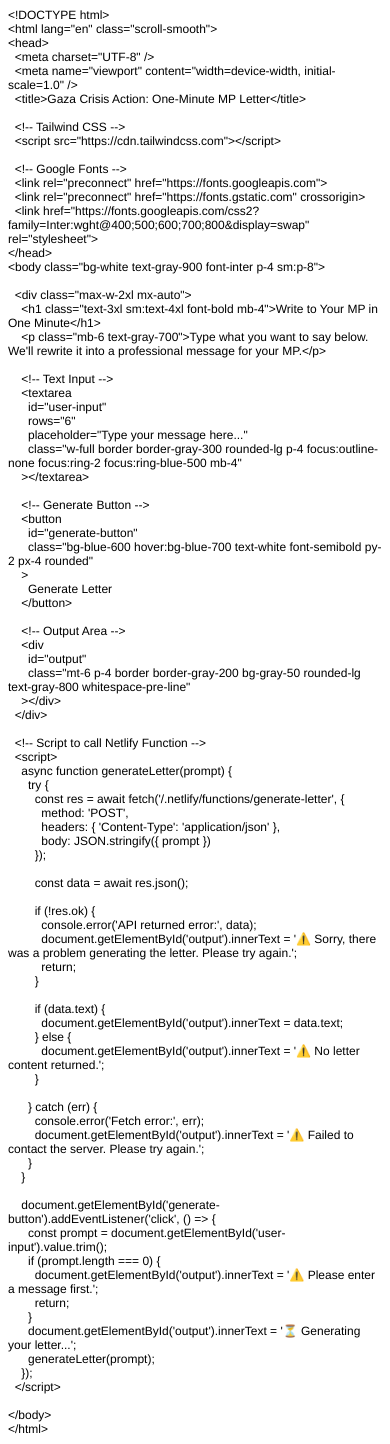
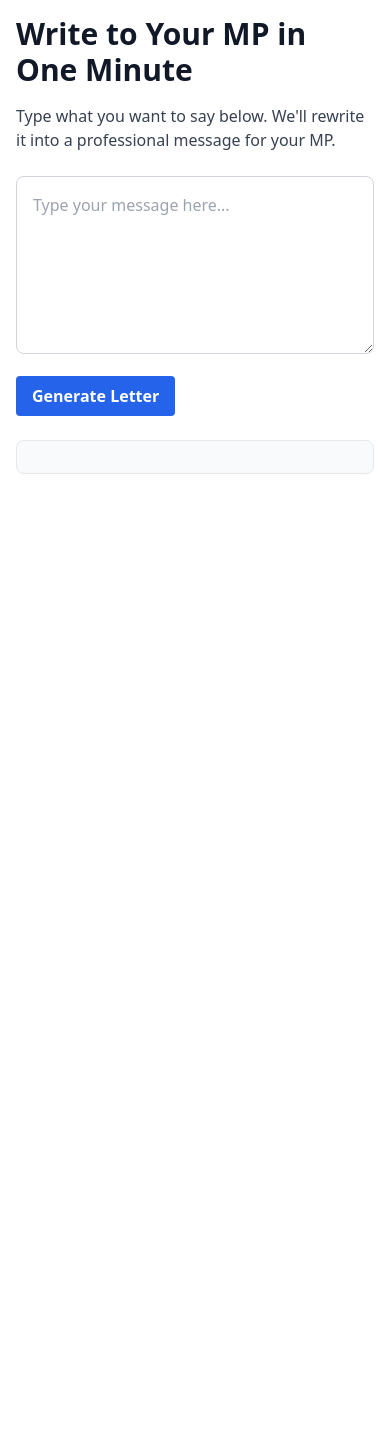
Before and after one commit to pkad19/gaza-letter-tool, a website: page index.html in a window 390 px wide. After the commit the page ends 844 px from the top, so only its background shows below. Drawn offline with nearby package versions, Linux system fonts and the light colour scheme.

Commit message:
Update index.html for MP letter app

```diff
--- a/index.html
+++ b/index.html
@@ -1,103 +1,83 @@
-<!DOCTYPE html PUBLIC "-//W3C//DTD HTML 4.01//EN" "http://www.w3.org/TR/html4/strict.dtd">
-<html>
+
+<!DOCTYPE html>
+<html lang="en" class="scroll-smooth">
 <head>
-  <meta http-equiv="Content-Type" content="text/html; charset=utf-8">
-  <meta http-equiv="Content-Style-Type" content="text/css">
-  <title></title>
-  <meta name="Generator" content="Cocoa HTML Writer">
-  <meta name="CocoaVersion" content="2575.6">
-  <style type="text/css">
-    p.p1 {margin: 0.0px 0.0px 0.0px 0.0px; font: 12.0px Helvetica}
-    p.p2 {margin: 0.0px 0.0px 0.0px 0.0px; font: 12.0px Helvetica; min-height: 14.0px}
-  </style>
+  <meta charset="UTF-8" />
+  <meta name="viewport" content="width=device-width, initial-scale=1.0" />
+  <title>Gaza Crisis Action: One‑Minute MP Letter</title>
+  <!-- Tailwind CSS -->
+  <script src="https://cdn.tailwindcss.com"></script>
+  <!-- Google Fonts -->
+  <link rel="preconnect" href="https://fonts.googleapis.com">
+  <link rel="preconnect" href="https://fonts.gstatic.com" crossorigin>
+  <link href="https://fonts.googleapis.com/css2?family=Inter:wght@400;500;600;700;800&display=swap" rel="stylesheet">
 </head>
-<body>
-<p class="p1">&lt;!DOCTYPE html&gt;</p>
-<p class="p1">&lt;html lang="en" class="scroll-smooth"&gt;</p>
-<p class="p1">&lt;head&gt;</p>
-<p class="p1"><span class="Apple-converted-space">  </span>&lt;meta charset="UTF-8" /&gt;</p>
-<p class="p1"><span class="Apple-converted-space">  </span>&lt;meta name="viewport" content="width=device-width, initial-scale=1.0" /&gt;</p>
-<p class="p1"><span class="Apple-converted-space">  </span>&lt;title&gt;Gaza Crisis Action: One‑Minute MP Letter&lt;/title&gt;</p>
-<p class="p2"><br></p>
-<p class="p1"><span class="Apple-converted-space">  </span>&lt;!-- Tailwind CSS --&gt;</p>
-<p class="p1"><span class="Apple-converted-space">  </span>&lt;script src="https://cdn.tailwindcss.com"&gt;&lt;/script&gt;</p>
-<p class="p2"><br></p>
-<p class="p1"><span class="Apple-converted-space">  </span>&lt;!-- Google Fonts --&gt;</p>
-<p class="p1"><span class="Apple-converted-space">  </span>&lt;link rel="preconnect" href="https://fonts.googleapis.com"&gt;</p>
-<p class="p1"><span class="Apple-converted-space">  </span>&lt;link rel="preconnect" href="https://fonts.gstatic.com" crossorigin&gt;</p>
-<p class="p1"><span class="Apple-converted-space">  </span>&lt;link href="https://fonts.googleapis.com/css2?family=Inter:wght@400;500;600;700;800&amp;display=swap" rel="stylesheet"&gt;</p>
-<p class="p1">&lt;/head&gt;</p>
-<p class="p1">&lt;body class="bg-white text-gray-900 font-inter p-4 sm:p-8"&gt;</p>
-<p class="p2"><br></p>
-<p class="p1"><span class="Apple-converted-space">  </span>&lt;div class="max-w-2xl mx-auto"&gt;</p>
-<p class="p1"><span class="Apple-converted-space">    </span>&lt;h1 class="text-3xl sm:text-4xl font-bold mb-4"&gt;Write to Your MP in One Minute&lt;/h1&gt;</p>
-<p class="p1"><span class="Apple-converted-space">    </span>&lt;p class="mb-6 text-gray-700"&gt;Type what you want to say below. We'll rewrite it into a professional message for your MP.&lt;/p&gt;</p>
-<p class="p2"><br></p>
-<p class="p1"><span class="Apple-converted-space">    </span>&lt;!-- Text Input --&gt;</p>
-<p class="p1"><span class="Apple-converted-space">    </span>&lt;textarea</p>
-<p class="p1"><span class="Apple-converted-space">      </span>id="user-input"</p>
-<p class="p1"><span class="Apple-converted-space">      </span>rows="6"</p>
-<p class="p1"><span class="Apple-converted-space">      </span>placeholder="Type your message here..."</p>
-<p class="p1"><span class="Apple-converted-space">      </span>class="w-full border border-gray-300 rounded-lg p-4 focus:outline-none focus:ring-2 focus:ring-blue-500 mb-4"</p>
-<p class="p1"><span class="Apple-converted-space">    </span>&gt;&lt;/textarea&gt;</p>
-<p class="p2"><br></p>
-<p class="p1"><span class="Apple-converted-space">    </span>&lt;!-- Generate Button --&gt;</p>
-<p class="p1"><span class="Apple-converted-space">    </span>&lt;button</p>
-<p class="p1"><span class="Apple-converted-space">      </span>id="generate-button"</p>
-<p class="p1"><span class="Apple-converted-space">      </span>class="bg-blue-600 hover:bg-blue-700 text-white font-semibold py-2 px-4 rounded"</p>
-<p class="p1"><span class="Apple-converted-space">    </span>&gt;</p>
-<p class="p1"><span class="Apple-converted-space">      </span>Generate Letter</p>
-<p class="p1"><span class="Apple-converted-space">    </span>&lt;/button&gt;</p>
-<p class="p2"><br></p>
-<p class="p1"><span class="Apple-converted-space">    </span>&lt;!-- Output Area --&gt;</p>
-<p class="p1"><span class="Apple-converted-space">    </span>&lt;div</p>
-<p class="p1"><span class="Apple-converted-space">      </span>id="output"</p>
-<p class="p1"><span class="Apple-converted-space">      </span>class="mt-6 p-4 border border-gray-200 bg-gray-50 rounded-lg text-gray-800 whitespace-pre-line"</p>
-<p class="p1"><span class="Apple-converted-space">    </span>&gt;&lt;/div&gt;</p>
-<p class="p1"><span class="Apple-converted-space">  </span>&lt;/div&gt;</p>
-<p class="p2"><br></p>
-<p class="p1"><span class="Apple-converted-space">  </span>&lt;!-- Script to call Netlify Function --&gt;</p>
-<p class="p1"><span class="Apple-converted-space">  </span>&lt;script&gt;</p>
-<p class="p1"><span class="Apple-converted-space">    </span>async function generateLetter(prompt) {</p>
-<p class="p1"><span class="Apple-converted-space">      </span>try {</p>
-<p class="p1"><span class="Apple-converted-space">        </span>const res = await fetch('/.netlify/functions/generate-letter', {</p>
-<p class="p1"><span class="Apple-converted-space">          </span>method: 'POST',</p>
-<p class="p1"><span class="Apple-converted-space">          </span>headers: { 'Content-Type': 'application/json' },</p>
-<p class="p1"><span class="Apple-converted-space">          </span>body: JSON.stringify({ prompt })</p>
-<p class="p1"><span class="Apple-converted-space">        </span>});</p>
-<p class="p2"><br></p>
-<p class="p1"><span class="Apple-converted-space">        </span>const data = await res.json();</p>
-<p class="p2"><br></p>
-<p class="p1"><span class="Apple-converted-space">        </span>if (!res.ok) {</p>
-<p class="p1"><span class="Apple-converted-space">          </span>console.error('API returned error:', data);</p>
-<p class="p1"><span class="Apple-converted-space">          </span>document.getElementById('output').innerText = '⚠️ Sorry, there was a problem generating the letter. Please try again.';</p>
-<p class="p1"><span class="Apple-converted-space">          </span>return;</p>
-<p class="p1"><span class="Apple-converted-space">        </span>}</p>
-<p class="p2"><br></p>
-<p class="p1"><span class="Apple-converted-space">        </span>if (data.text) {</p>
-<p class="p1"><span class="Apple-converted-space">          </span>document.getElementById('output').innerText = data.text;</p>
-<p class="p1"><span class="Apple-converted-space">        </span>} else {</p>
-<p class="p1"><span class="Apple-converted-space">          </span>document.getElementById('output').innerText = '⚠️ No letter content returned.';</p>
-<p class="p1"><span class="Apple-converted-space">        </span>}</p>
-<p class="p2"><br></p>
-<p class="p1"><span class="Apple-converted-space">      </span>} catch (err) {</p>
-<p class="p1"><span class="Apple-converted-space">        </span>console.error('Fetch error:', err);</p>
-<p class="p1"><span class="Apple-converted-space">        </span>document.getElementById('output').innerText = '⚠️ Failed to contact the server. Please try again.';</p>
-<p class="p1"><span class="Apple-converted-space">      </span>}</p>
-<p class="p1"><span class="Apple-converted-space">    </span>}</p>
-<p class="p2"><br></p>
-<p class="p1"><span class="Apple-converted-space">    </span>document.getElementById('generate-button').addEventListener('click', () =&gt; {</p>
-<p class="p1"><span class="Apple-converted-space">      </span>const prompt = document.getElementById('user-input').value.trim();</p>
-<p class="p1"><span class="Apple-converted-space">      </span>if (prompt.length === 0) {</p>
-<p class="p1"><span class="Apple-converted-space">        </span>document.getElementById('output').innerText = '⚠️ Please enter a message first.';</p>
-<p class="p1"><span class="Apple-converted-space">        </span>return;</p>
-<p class="p1"><span class="Apple-converted-space">      </span>}</p>
-<p class="p1"><span class="Apple-converted-space">      </span>document.getElementById('output').innerText = '⏳ Generating your letter...';</p>
-<p class="p1"><span class="Apple-converted-space">      </span>generateLetter(prompt);</p>
-<p class="p1"><span class="Apple-converted-space">    </span>});</p>
-<p class="p1"><span class="Apple-converted-space">  </span>&lt;/script&gt;</p>
-<p class="p2"><br></p>
-<p class="p1">&lt;/body&gt;</p>
-<p class="p1">&lt;/html&gt;</p>
+<body class="bg-white text-gray-900 font-inter p-4 sm:p-8">
+  <div class="max-w-2xl mx-auto">
+    <h1 class="text-3xl sm:text-4xl font-bold mb-4">Write to Your MP in One Minute</h1>
+    <p class="mb-6 text-gray-700">Type what you want to say below. We'll rewrite it into a professional message for your MP.</p>
+
+    <!-- Text Input -->
+    <textarea
+      id="user-input"
+      rows="6"
+      placeholder="Type your message here..."
+      class="w-full border border-gray-300 rounded-lg p-4 focus:outline-none focus:ring-2 focus:ring-blue-500 mb-4"
+    ></textarea>
+
+    <!-- Generate Button -->
+    <button
+      id="generate-button"
+      class="bg-blue-600 hover:bg-blue-700 text-white font-semibold py-2 px-4 rounded"
+    >
+      Generate Letter
+    </button>
+
+    <!-- Output Area -->
+    <div
+      id="output"
+      class="mt-6 p-4 border border-gray-200 bg-gray-50 rounded-lg text-gray-800 whitespace-pre-line"
+    ></div>
+  </div>
+
+  <!-- Script to call Netlify Function -->
+  <script>
+    async function generateLetter(prompt) {
+      try {
+        const res = await fetch('/.netlify/functions/generate-letter', {
+          method: 'POST',
+          headers: { 'Content-Type': 'application/json' },
+          body: JSON.stringify({ prompt })
+        });
+
+        const data = await res.json();
+
+        if (!res.ok) {
+          console.error('API returned error:', data);
+          document.getElementById('output').innerText = '⚠️ Sorry, there was a problem generating the letter. Please try again.';
+          return;
+        }
+
+        if (data.text) {
+          document.getElementById('output').innerText = data.text;
+        } else {
+          document.getElementById('output').innerText = '⚠️ No letter content returned.';
+        }
+      } catch (err) {
+        console.error('Fetch error:', err);
+        document.getElementById('output').innerText = '⚠️ Failed to contact the server. Please try again.';
+      }
+    }
+
+    document.getElementById('generate-button').addEventListener('click', () => {
+      const prompt = document.getElementById('user-input').value.trim();
+      if (prompt.length === 0) {
+        document.getElementById('output').innerText = '⚠️ Please enter a message first.';
+        return;
+      }
+      document.getElementById('output').innerText = '⏳ Generating your letter...';
+      generateLetter(prompt);
+    });
+  </script>
 </body>
 </html>
```
